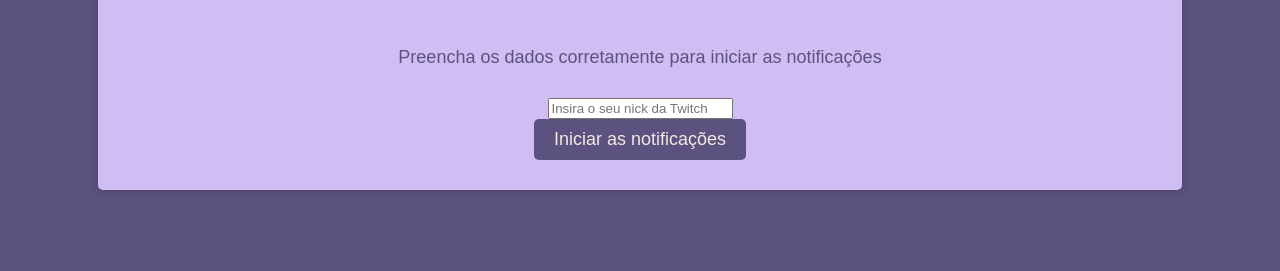
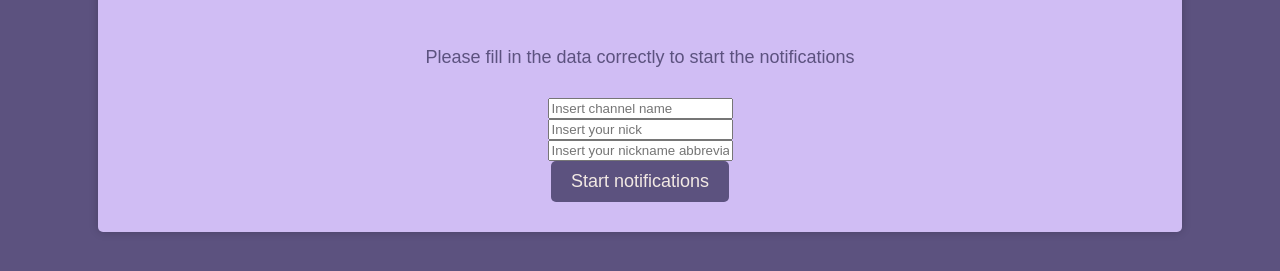
Before and after one commit to ocsoares/twitch-mention-notifier, a website with bundled scripts: page public/popup.html in a window 1280 px wide. Shown: the part 75-346 px from the top of the page. Built offline with nearby package versions, Linux system fonts and the light colour scheme.

Commit message:
refactor: update popup.html

```diff
--- a/public/popup.html
+++ b/public/popup.html
@@ -4,14 +4,16 @@
   <meta charset="UTF-8">
   <meta name="viewport" content="width=device-width, initial-scale=1.0">
   <link rel="stylesheet" href="style.css">
-  <title>Twitch Mention Notifer</title>
+  <title>Twitch Mention Notifier</title>
 </head>
 <body>
   <div class="container">
     <h1>Twitch Mention Notifier</h1>
-    <p>Preencha os dados corretamente para iniciar as notificações</p>
-    <input type="text" id="name" placeholder="Insira o seu nick da Twitch">
-    <button id="button">Iniciar as notificações</button>
+    <p>Please fill in the data correctly to start the notifications</p>
+    <input type="text" id="channel" placeholder="Insert channel name">
+    <input type="text" id="name" placeholder="Insert your nick">
+    <input type="text" id="nick-abbreviation" placeholder="Insert your nickname abbreviations">
+    <button id="button">Start notifications</button>
   </div>
   <script src="popup.js"></script>
 </body>
```
